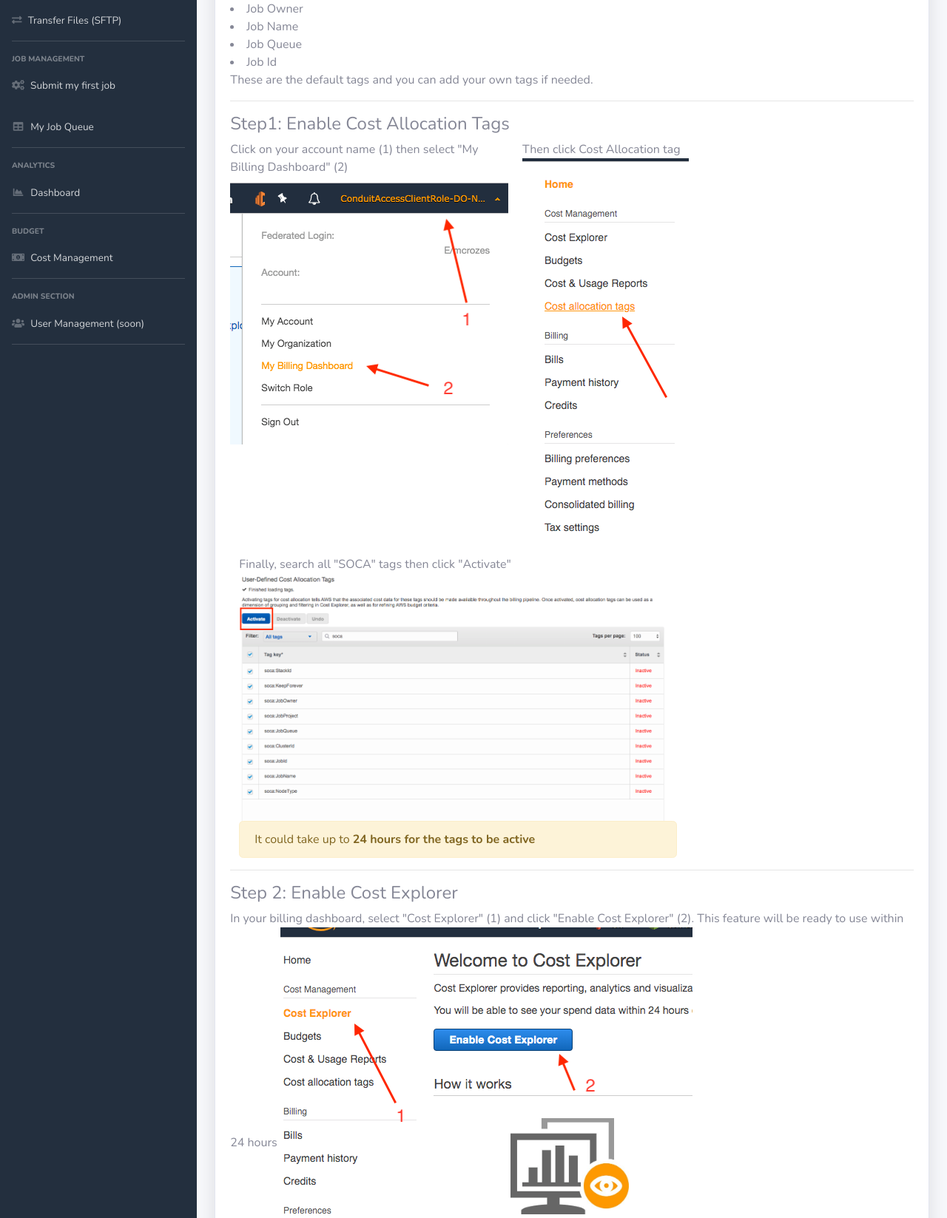
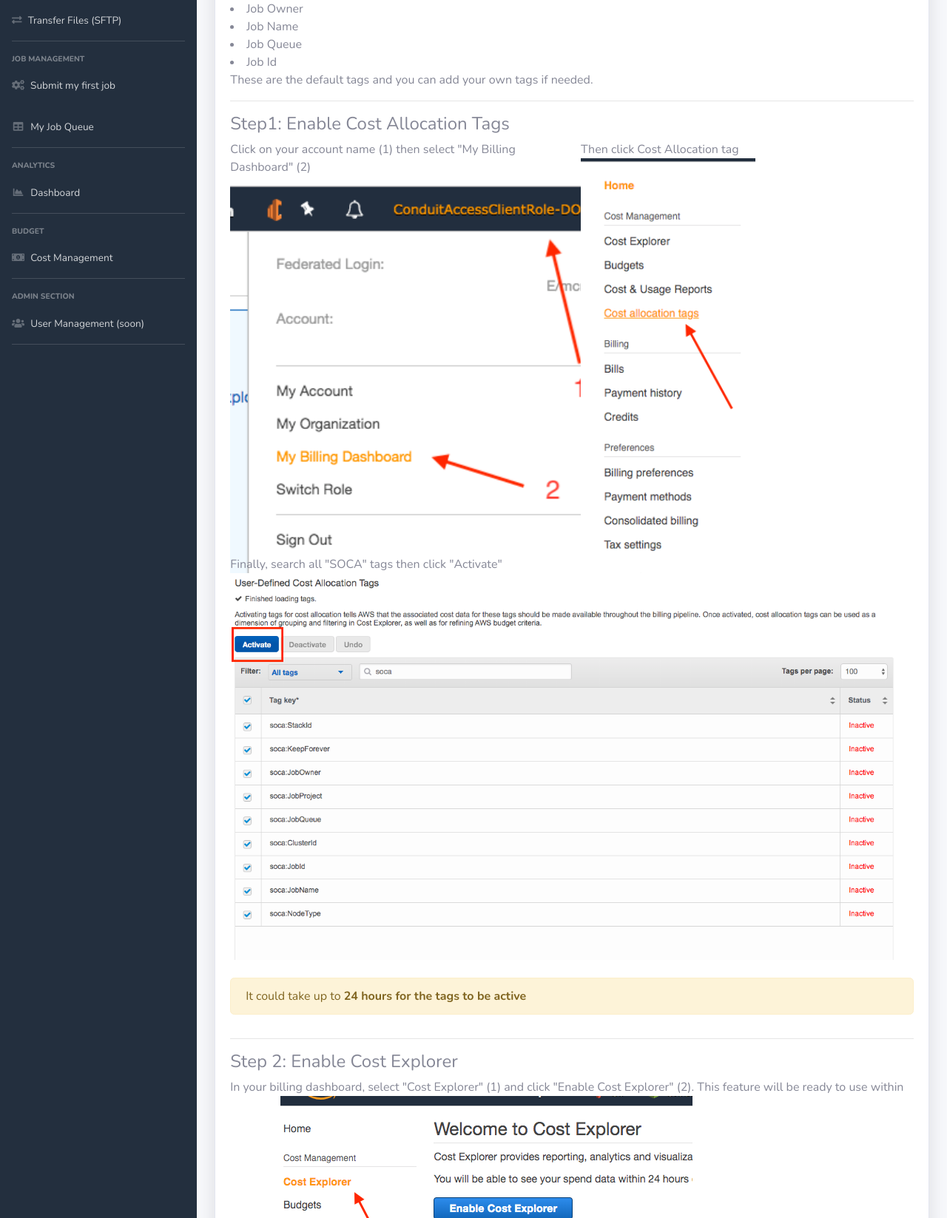
Before and after one commit to sean-smith/scale-out-computing-on-aws, a Flask app: template source/soca/cluster_web_ui/templates/budget.html in a window 1280 px wide. Shown: the part 273-1920 px from the top of the page at 74% size. Run offline with Flask 2, Linux system fonts and the light colour scheme; the template is opened without the code that fills it: most values are stand-ins (such as "Sample title", 1, 10 or a date in 2020); some libraries are stand-ins or nearby versions.

Commit message:
Better div management on Budget tab

```diff
--- a/source/soca/cluster_web_ui/templates/budget.html
+++ b/source/soca/cluster_web_ui/templates/budget.html
@@ -41,20 +41,23 @@
 
                                   <h4>Step1: Enable Cost Allocation Tags</h4>
                                   <div class="row">
-                                      <div class="col-md-5">
+                                      <div class="col-md-6">
                                         Click on your account name (1) then select "My Billing Dashboard" (2)<br>
-                                      <img src="{{ url_for('static', filename='img/budget-1.png') }}">
+                                      <img height="100%" width="auto" src="{{ url_for('static', filename='img/budget-1.png') }}">
                                       </div>
-                                      <div class="col-md-4">
+                                      <div class="col-md-6">
                                           Then click Cost Allocation tag<br>
-                                          <img src="{{ url_for('static', filename='img/budget-2.png') }}">
+                                          <img  height="100%" width="auto" src="{{ url_for('static', filename='img/budget-2.png') }}">
                                       </div>
                                   </div>
                                   <br>
-                                  <div class="col-md-8">
-                                  Finally, search all "SOCA" tags then click "Activate"<br>
-                                      <img width="100%" height="100%" src="{{ url_for('static', filename='img/budget-3.png') }}">
-                                   <div class="alert alert-warning" role="alert">It could take up to <strong>24 hours for the tags to be active </strong></div>
+                                  <div class="row">
+                                      <div class="col-md-12">
+                                      Finally, search all "SOCA" tags then click "Activate"<br>
+                                          <img width="100%" height="auto" src="{{ url_for('static', filename='img/budget-3.png') }}">
+                                          <br><br>
+                                       <div class="alert alert-warning" role="alert">It could take up to <strong>24 hours for the tags to be active </strong></div>
+                                      </div>
                                   </div>
 
 
@@ -65,7 +68,7 @@
 
                                     <h3> Step 3: Query Cost Explorer</h3>
                                   <div class="row">
-                                      <div class="col-md-10">
+                                      <div class="col-md-12">
                                           Open your Cost Explorer tab and specify your filters. In this example I want to get the EC2 cost (1), group by day for my queue named "cpus" (2). <br>
                                           <img height="auto" width="100%" src="{{ url_for('static', filename='img/budget-5.png') }}">
                                       </div>
@@ -73,7 +76,7 @@
 
                                   <br>
                                   <div class="row">
-                                      <div class="col-md-10">
+                                      <div class="col-md-12">
                                           To get more detailed information, select 'Group By' and apply additional filters. Here is an example if I want user level information for "cpus" queue
                                           Click "Tag" section under "Group By" horizontal label (1) and select "soca:JobOwner" tag. Your graph will automatically be updated with a cost breakdown by users for "cpus" queue <br>
                                           <img height="auto" width="100%" src="{{ url_for('static', filename='img/budget-6.png') }}">
@@ -82,17 +85,20 @@
                                   <hr>
 
                                   <h2>AWS Budget</h2>
+                                   <div class="row">
+                                      <div class="col-md-12">
                                   Open your Billing Dashboard (or search for AWS Budget), click "Budget" (1) then "Create a budget" (2) <br>
-
-                                  <img height="400" width="850" src="{{ url_for('static', filename='img/budget-7.png') }}"> <br>
+                                  <img height="auto" width="100%" src="{{ url_for('static', filename='img/budget-7.png') }}"> <br>
+                                      </div>
+                                   </div>
                                   <div class="row">
-                                      <div class="col-md-5">
+                                      <div class="col-md-6">
                                           Specify "Cost Budget" and then apply the tag(s) you want to monitor (usually cost center, team, user, queue or project) as well as your budget limit you don't want to exceed.
-                                          <br><img height="500" width="250" src="{{ url_for('static', filename='img/budget-8.png') }}">
+                                          <br><img height="auto" width="50%" src="{{ url_for('static', filename='img/budget-8.png') }}">
                                       </div>
-                                      <div class="col-md-4">
+                                      <div class="col-md-6">
                                            Under Budget Parameters, specify your tag  (in this case soca:JobQueue) <br>
-                                  <img height="500" width="250" src="{{ url_for('static', filename='img/budget-9.png') }}">
+                                  <img height="auto" width="50%" src="{{ url_for('static', filename='img/budget-9.png') }}">
                                       </div>
                                   </div>
 
@@ -108,7 +114,11 @@
                                    </div>
 
                                   Here is an example of AWS Budget with one email alert configured: <br>
-                                  <img height="500" width="975" src="{{ url_for('static', filename='img/budget-10.png') }}">
+                                    <div class="row">
+                                      <div class="col-md-12">
+                                        <img height="auto" width="100%" src="{{ url_for('static', filename='img/budget-10.png') }}">
+                                      </div>
+                                    </div>
 
 
 
```
